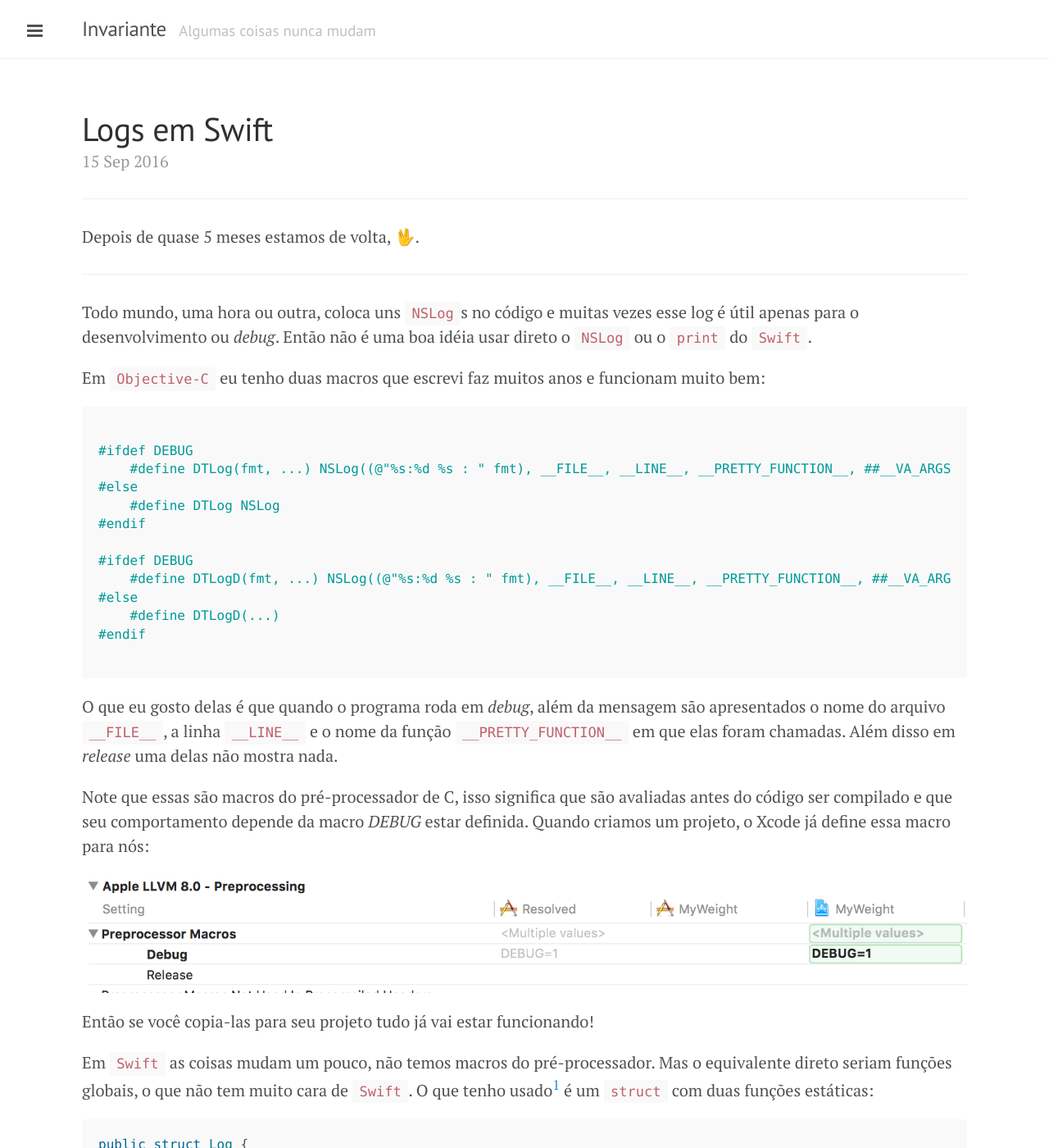
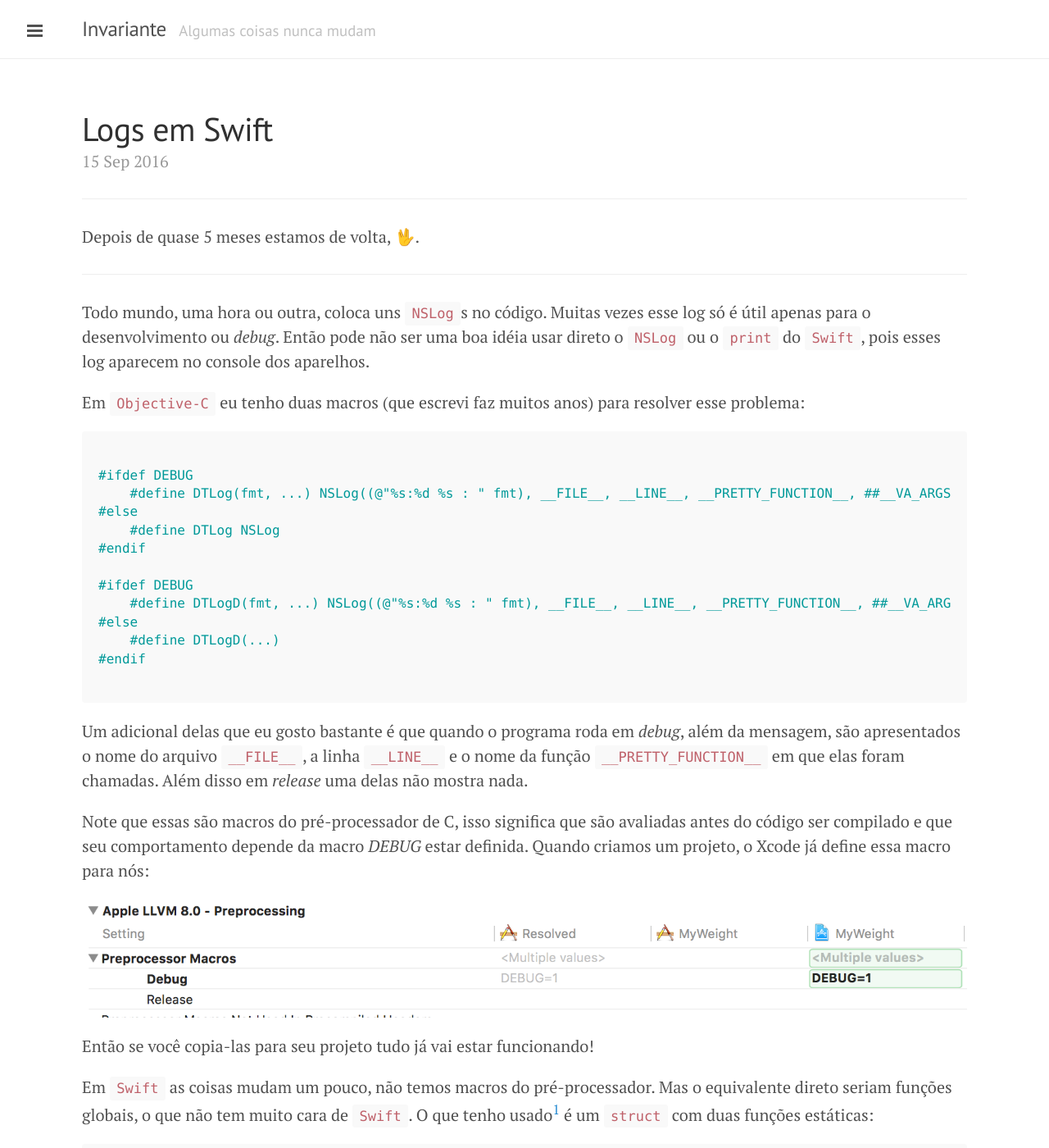
Before and after one commit to Invariante/invariante, a Jekyll site: the page built from _posts/2016-09-15-Log-em-swift.md, in a window 1280 px wide and 1400 px high. Shown: the whole window at 82% size. Built offline with Jekyll 4.4.1, drawn with Linux system fonts in a browser that asks for light colours.

Commit message:
Update 2016-09-15-Log-em-swift.md

```diff
--- a/_posts/2016-09-15-Log-em-swift.md
+++ b/_posts/2016-09-15-Log-em-swift.md
@@ -9,9 +9,9 @@ Depois de quase 5 meses estamos de volta, 🖖.
 
 ---
 
-Todo mundo, uma hora ou outra, coloca uns `NSLog`s no código e muitas vezes esse log é útil apenas para o desenvolvimento ou *debug*. Então não é uma boa idéia usar direto o `NSLog` ou o `print` do `Swift`.
+Todo mundo, uma hora ou outra, coloca uns `NSLog`s no código. Muitas vezes esse log só é útil apenas para o desenvolvimento ou *debug*. Então pode não ser uma boa idéia usar direto o `NSLog` ou o `print` do `Swift`, pois esses log aparecem no console dos aparelhos.
 
-Em `Objective-C` eu tenho duas macros que escrevi faz muitos anos e funcionam muito bem:
+Em `Objective-C` eu tenho duas macros (que escrevi faz muitos anos) para resolver esse problema:
 
 ~~~ objc
 
@@ -29,7 +29,7 @@ Em `Objective-C` eu tenho duas macros que escrevi faz muitos anos e funcionam mu
 
 ~~~
 
-O que eu gosto delas é que quando o programa roda em *debug*, além da mensagem são apresentados o nome do arquivo `__FILE__`, a linha `__LINE__` e o nome da função `__PRETTY_FUNCTION__` em que elas foram chamadas. Além disso em *release* uma delas não mostra nada.
+Um adicional delas que eu gosto bastante é que quando o programa roda em *debug*, além da mensagem, são apresentados o nome do arquivo `__FILE__`, a linha `__LINE__` e o nome da função `__PRETTY_FUNCTION__` em que elas foram chamadas. Além disso em *release* uma delas não mostra nada.
 
 Note que essas são macros do pré-processador de C, isso significa que são avaliadas antes do código ser compilado e que seu comportamento depende da macro *DEBUG* estar definida. Quando criamos um projeto, o Xcode já define essa macro para nós:
 
```
